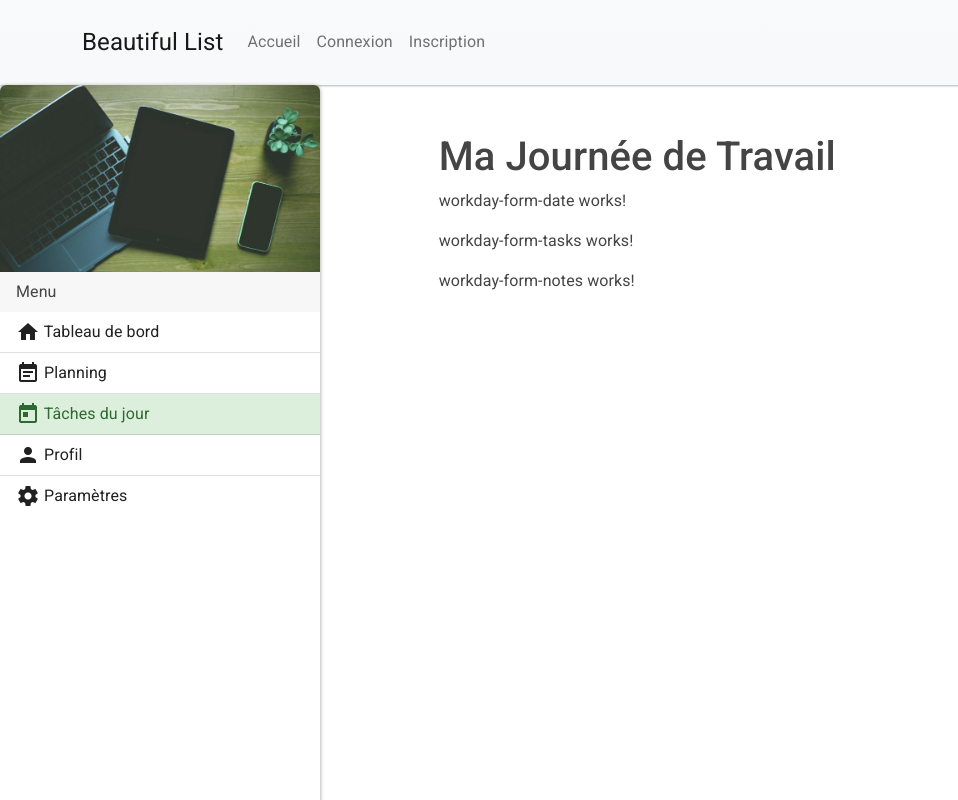
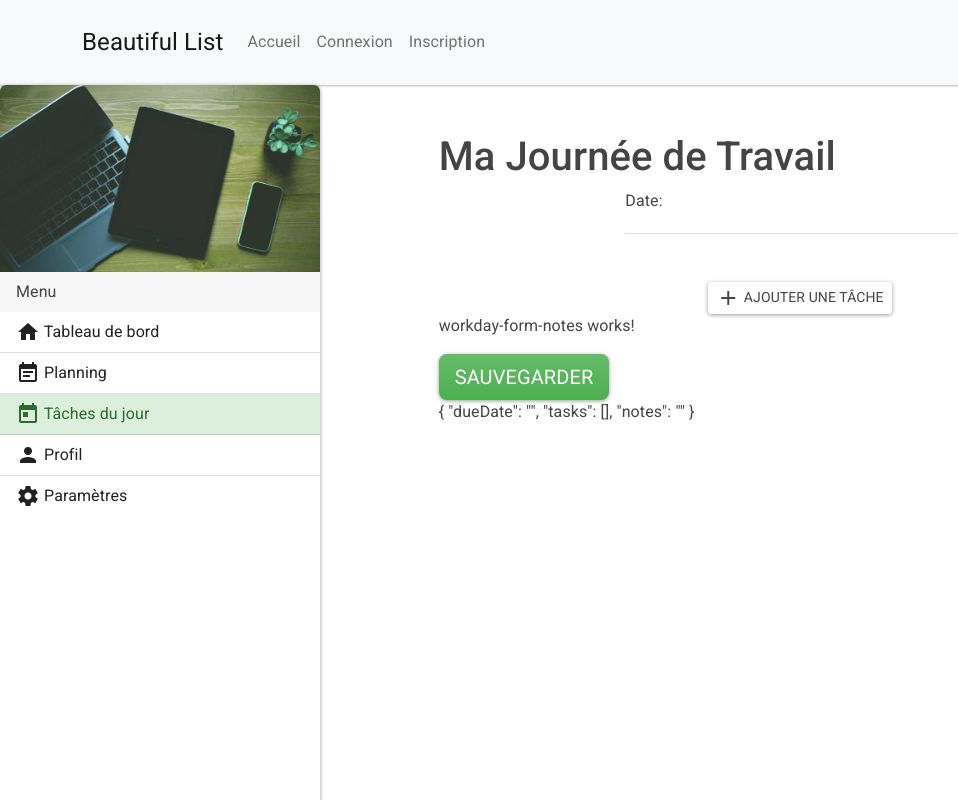
Before and after one commit to Franck-Descombes/TimeWise, an Angular app: page /app/workday in a window 1280 px wide. Shown: the top 800 px of the page, without its empty margins (0-958 px from the left). Built offline with nearby package versions, Linux system fonts and the light colour scheme.

Commit message:
add workday tasks

```diff
--- a/angular.json
+++ b/angular.json
@@ -30,6 +30,7 @@
               "src/assets"
             ],
             "styles": [
+              "./node_modules/ngx-bootstrap/datepicker/bs-datepicker.scss",
               "src/styles.scss"
             ],
             "scripts": []
--- a/src/app/protected/workday/workday-form-date/workday-form-date.component.html
+++ b/src/app/protected/workday/workday-form-date/workday-form-date.component.html
@@ -1 +1,17 @@
-<p>workday-form-date works!</p>
+<!-- bsDatepicker (attribut from ngx-bootstrap) : transforme ce simple champ input de type texte en un datepicker complet et fonctionnel.
+     bsConfig directive from ngx-bootstrap) : personnalise des éléments (dont le format de la date attendue) => affiche la date dans un format français -->
+<div class="row mb-5">
+    <div class="col-md-6 mx-auto">
+     <div class="form-inline">
+      <div class="form-group">
+       <label class="mr-3">Date:</label>
+       <input
+        bsDatepicker
+        [formControl]="dueDate"
+        [bsConfig]="{ dateInputFormat: 'DD/MM/YYYY' }"
+        type="text"
+        class="form-control form-control-sm align-middle"/>
+       </div>
+      </div>
+    </div>
+   </div>
--- a/src/app/protected/workday/workday-form-date/workday-form-date.component.ts
+++ b/src/app/protected/workday/workday-form-date/workday-form-date.component.ts
@@ -1,4 +1,7 @@
-import { Component } from '@angular/core';
+// composant dédié à l’affichage et la gestion de la date de notre journée de travail, synchronisé avec le composant du formulaire principal.
+import { Component, OnInit, Input } from '@angular/core';
+import { FormControl } from '@angular/forms';
+import { BsLocaleService } from 'ngx-bootstrap/datepicker'; // service de langue
 
 @Component({
   selector: 'al-workday-form-date',
@@ -6,6 +9,14 @@ import { Component } from '@angular/core';
   styles: [
   ]
 })
-export class WorkdayFormDateComponent {
+export class WorkdayFormDateComponent implements OnInit {
+
+  @Input() dueDate: FormControl; // déclare une propriété d’entrée.
+
+  constructor(private localeService: BsLocaleService) { } // injection du service
+
+  ngOnInit() {
+    this.localeService.use('fr'); // prend en paramètre une langue, qui doit préalablement avoir été chargé au niveau du module (ici, worday.module.ts)
+  }
 
 }
--- a/src/app/protected/workday/workday-form-tasks-add/workday-form-tasks-add.component.html
+++ b/src/app/protected/workday/workday-form-tasks-add/workday-form-tasks-add.component.html
@@ -1 +1,3 @@
-<p>workday-form-tasks-add works!</p>
+<button (click)="addTask()" type="button" class="btn btn-default btn-sm">
+    <i class="material-icons align-middle">add</i> Ajouter une tâche
+</button>
--- a/src/app/protected/workday/workday-form-tasks-add/workday-form-tasks-add.component.ts
+++ b/src/app/protected/workday/workday-form-tasks-add/workday-form-tasks-add.component.ts
@@ -1,4 +1,4 @@
-import { Component } from '@angular/core';
+import { Component, EventEmitter, OnInit, Output } from '@angular/core';
 
 @Component({
   selector: 'al-workday-form-tasks-add',
@@ -6,6 +6,14 @@ import { Component } from '@angular/core';
   styles: [
   ]
 })
-export class WorkdayFormTasksAddComponent {
+export class WorkdayFormTasksAddComponent implements OnInit {
 
+  // émission d’événement : addedTask
+  @Output() addedTask = new EventEmitter<void>();
+
+  ngOnInit(): void { }
+
+  addTask() {
+    this.addedTask.emit()
+  }
 }
--- a/src/app/protected/workday/workday-form-tasks-item/workday-form-tasks-item.component.html
+++ b/src/app/protected/workday/workday-form-tasks-item/workday-form-tasks-item.component.html
@@ -1 +1,9 @@
-<p>workday-form-tasks-item works!</p>
+<div [formGroup]="task" class="form-group row">
+    <div class="col-sm-6 px-0">
+        <input formControlName="title" type="text" class="form-control">
+    </div>
+    <!-- delete task : on passe l’index de la tâche à supprimer en paramètre pour que le parent saĉhe laquelle il doit retirer de la liste. -->
+    <div *ngIf="isLast && !isFirst" class="col-sm-5 align-self-center">
+        <i (click)="removeTask(index)" class="material-icons md-18 md-grey">clear</i>
+    </div>
+</div>
--- a/src/app/protected/workday/workday-form-tasks-item/workday-form-tasks-item.component.ts
+++ b/src/app/protected/workday/workday-form-tasks-item/workday-form-tasks-item.component.ts
@@ -1,10 +1,25 @@
-import { Component } from '@angular/core';
+import { Component, EventEmitter, Input, OnInit, Output } from '@angular/core';
+import { FormGroup } from '@angular/forms';
 
 @Component({
   selector: 'al-workday-form-tasks-item',
   templateUrl: './workday-form-tasks-item.component.html',
   styleUrls: ['./workday-form-tasks-item.component.scss']
 })
-export class WorkdayFormTasksItemComponent {
+export class WorkdayFormTasksItemComponent implements OnInit {
+  // retrieve all properties of entries
+  @Input() task: FormGroup;
+  @Input() index: number;
+  @Input() isFirst: boolean;
+  @Input() isLast: boolean;
 
+  // event emitted when user clicks on the cross
+  @Output() removedTask = new EventEmitter<number>();
+
+  ngOnInit(): void { }
+
+  // L’événement émis contiendra l’index de la tâche à supprimer.
+  removeTask(index: number) {
+    this.removedTask.emit(index);
+  }
 }
--- a/src/app/protected/workday/workday-form-tasks/workday-form-tasks.component.html
+++ b/src/app/protected/workday/workday-form-tasks/workday-form-tasks.component.html
@@ -1 +1,25 @@
-<p>workday-form-tasks works!</p>
+<!-- Normalement cette liaison de propriété formGroup ne devrait être faite que dans le composant du formulaire principal WorkdayForm.
+    Mais cela permet de fixer une erreur qui apparaîtrait dans la console du navigateur.  -->
+<div [formGroup]="workdayForm">
+    <div formArrayName="tasks">
+        <!-- Itération sur les instances de FormGroup représentant des tâches -->
+        <!-- Au sein-même de la boucle, on intercepte la valeur index fournie par NgFor et on l’assigne à une variable nommée « i ».
+             Ensuite, on peut passer cette variable à la liaison de propriété ( [index]="i" ) -->
+      <al-workday-form-tasks-item
+        *ngFor="let task of taskControlList;
+        index as i;
+        first as isFirst;
+        last as isLast;"
+        [index]="i"
+        [isFirst]="isFirst"
+        [isLast]="isLast"
+        [task]="task"
+        (removedTask)="onRemovedTask($event)">
+      </al-workday-form-tasks-item>
+    </div>
+    <!-- btn d’ajout d’une tâche : -->
+    <div class="text-center mt-5">
+        <al-workday-form-tasks-add (addedTask)="onAddedTask()">
+        </al-workday-form-tasks-add>
+    </div>
+</div>
--- a/src/app/protected/workday/workday-form-tasks/workday-form-tasks.component.ts
+++ b/src/app/protected/workday/workday-form-tasks/workday-form-tasks.component.ts
@@ -1,4 +1,5 @@
-import { Component } from '@angular/core';
+import { Component, Input } from '@angular/core';
+import { FormArray, FormGroup, FormBuilder } from '@angular/forms'; // le FormBuilder simplifie l’ajout d’une tâche.
 
 @Component({
   selector: 'al-workday-form-tasks',
@@ -7,5 +8,28 @@ import { Component } from '@angular/core';
   ]
 })
 export class WorkdayFormTasksComponent {
+  // Pour accéder à la liste des champs à l’intérieur de l'entrée 'tasks' de type FormArray
+  @Input() tasks: FormArray;
+  @Input() workdayForm: FormGroup;
 
+  taskControlList: FormGroup[]; // prop. 'intermédiaire' => tableau d’instance de FormGroup qui est légèremment différent de l’objet FormArray en tant que tel.
+
+  constructor(private fb: FormBuilder) { } // injection du FormBuilder
+
+  ngOnInit(): void {
+    this.taskControlList = this.tasks.controls as FormGroup[];
+  }
+
+  // Instancie un nouveau FormGroup contenant un titre de tâche vide.
+  onAddedTask() {
+    const taskGroup: FormGroup = this.fb.group({
+      'title': ''
+    });
+    // Pousse cette tâche vierge dans la liste des tâches du formulaire.
+    this.tasks.push(taskGroup)
+  }
+  // (spécifique au FormArray) Prend en param un index et retire le champ présent à cet index dans le tableau des tâches.
+  onRemovedTask(index: number) {
+    this.tasks.removeAt(index);
+  }
 }
--- a/src/app/protected/workday/workday-form/workday-form.component.html
+++ b/src/app/protected/workday/workday-form/workday-form.component.html
@@ -1,5 +1,21 @@
-<form>
-    <al-workday-form-date></al-workday-form-date>
-    <al-workday-form-tasks></al-workday-form-tasks>
+<!-- on 'branche' le formulaire réactif sur la balise form, ainsi que le bouton submit de soumission du formulaire. -->
+<form [formGroup]="workdayForm">
+
+    <!-- step 1 : liaison de donnée sur la prop. dueDate; à laquelle on passe le champ de la date d’une journée de travail, grâce au getter du même nom, dueDate -->
+    <al-workday-form-date [dueDate]="dueDate"></al-workday-form-date>
+
+    <!-- Liaisons de propriétés workdayForm et tasks.
+        BUG : lorsqu’on essaye d’isoler une instance de FormArray dans un template à part, il faut que l’instance globale du formulaire soit déclarée dans le même template que le FormArray qui l’utilise.
+        ==> Donc on passe aussi le formulaire en entier au fils, afin de ne pas lever d’erreur. -->
+    <al-workday-form-tasks [workdayForm]="workdayForm" [tasks]="tasks"></al-workday-form-tasks>
+
     <al-workday-form-notes></al-workday-form-notes>
+
+    <div class="text-right">
+        <button (click)="submit()" type="submit" class="btn btn-success btn-lg" [disabled]="workdayForm.invalid">
+            Sauvegarder
+        </button>
+    </div>
 </form>
+
+{{ workdayForm.value | json }}
--- a/src/app/protected/workday/workday-form/workday-form.component.ts
+++ b/src/app/protected/workday/workday-form/workday-form.component.ts
@@ -1,4 +1,7 @@
-import { Component } from '@angular/core';
+import { Component, OnInit } from '@angular/core';
+// FormArray permet de regrouper des champs de formulaire sans avoir à déterminer le nombre à l'avance.
+
+import { FormGroup, FormArray, FormBuilder, FormControl } from '@angular/forms';
 
 @Component({
   selector: 'al-workday-form',
@@ -6,6 +9,31 @@ import { Component } from '@angular/core';
   styles: [
   ]
 })
-export class WorkdayFormComponent {
+export class WorkdayFormComponent implements OnInit {
 
+  workdayForm: FormGroup;
+
+  constructor(private fb: FormBuilder) { }
+
+  ngOnInit() {
+    this.workdayForm = this.createWorkdayForm();
+  }
+
+  get dueDate() { return this.workdayForm.get('dueDate') as FormControl; }
+  get notes() { return this.workdayForm.get('notes') as FormControl; }
+  get tasks() { return this.workdayForm.get('tasks') as FormArray; }
+
+  // un FormArray agrège les valeurs et l’état de validité des champs qui le composent.
+  createWorkdayForm(): FormGroup {
+    const workdayForm: FormGroup = this.fb.group({
+      'dueDate': '',
+      'tasks': this.fb.array([]),
+      'notes': '',
+    });
+    return workdayForm;
+  }
+
+  submit(): void {
+    console.info(this.workdayForm.value);
+  }
 }
--- a/src/app/protected/workday/workday.module.ts
+++ b/src/app/protected/workday/workday.module.ts
@@ -8,6 +8,13 @@ import { WorkdayFormTasksComponent } from './workday-form-tasks/workday-form-tas
 import { WorkdayFormTasksItemComponent } from './workday-form-tasks-item/workday-form-tasks-item.component';
 import { WorkdayFormTasksAddComponent } from './workday-form-tasks-add/workday-form-tasks-add.component';
 import { WorkdayFormNotesComponent } from './workday-form-notes/workday-form-notes.component';
+
+// chargement de la langue au niveau du module  qui contient le datepicker.
+import { defineLocale } from 'ngx-bootstrap/chronos'; // fonction qui prend en paramètre la langue à utiliser.
+import { frLocale } from 'ngx-bootstrap/locale'; //la langue elle-même.
+// utilise la fonction defineLocal en lui passant la langue que nous voulons afficher.
+defineLocale('fr', frLocale);
+
 
 @NgModule({
   declarations: [
```
